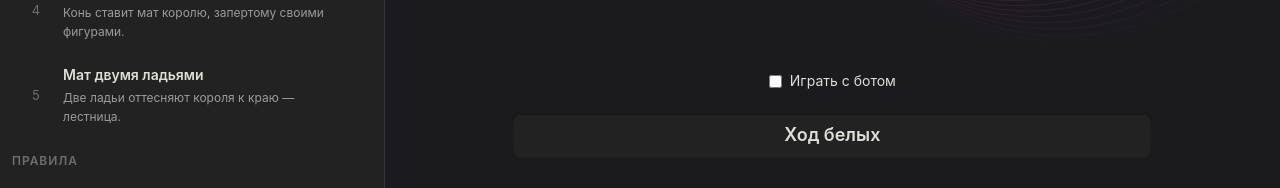
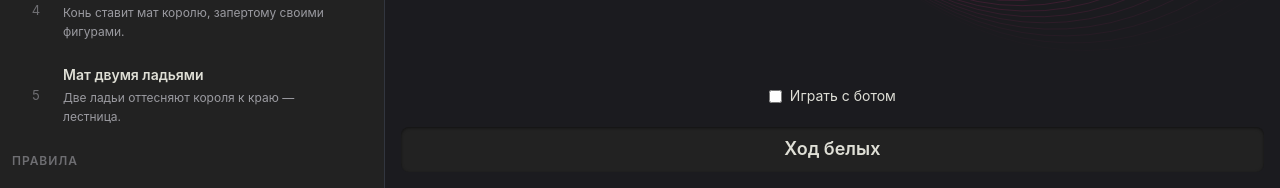
Before and after one commit to diet-dev/gambit, a React (Vite) app in the folder app/src/renderer/: page / in a window 1280 px wide. Shown: the part 612-800 px from the top of the page. Built offline with nearby package versions, Linux system fonts and the light colour scheme.

Commit message:
fix: масштабирование доски по размеру панели

```diff
--- a/app/src/renderer/src/assets/main.css
+++ b/app/src/renderer/src/assets/main.css
@@ -196,18 +196,30 @@ code {
 }
 
 .chess-game {
-  width: min(100%, 640px);
+  width: 100%;
+  height: 100%;
   display: flex;
   flex-direction: column;
   gap: 12px;
 }
 
 .board {
-  width: 100%;
+  flex: 1 1 auto;
+  min-height: 0;
+  container-type: size;
+  display: flex;
+  align-items: center;
+  justify-content: center;
+  padding: 10px;
+}
+
+.board-square {
+  width: min(100cqw, 100cqh);
   aspect-ratio: 1 / 1;
 }
 
 .controls {
+  flex: 0 0 auto;
   display: flex;
   justify-content: center;
   padding-bottom: 8px;
@@ -223,6 +235,7 @@ code {
 }
 
 .status-bar {
+  flex: 0 0 auto;
   padding: 8px 12px;
   border-radius: 8px;
   background-color: var(--ev-c-black-soft);
--- a/app/src/renderer/src/components/ChessGame.tsx
+++ b/app/src/renderer/src/components/ChessGame.tsx
@@ -82,7 +82,9 @@ function ChessGame({ initialPosition }: ChessGameProps): React.JSX.Element {
   return (
     <div className="chess-game">
       <div className="board">
-        <Chessboard options={{ position, onPieceDrop, onSquareClick, squareStyles }} />
+        <div className="board-square">
+          <Chessboard options={{ position, onPieceDrop, onSquareClick, squareStyles }} />
+        </div>
       </div>
       <div className="controls">
         <label className="bot-toggle">
```
